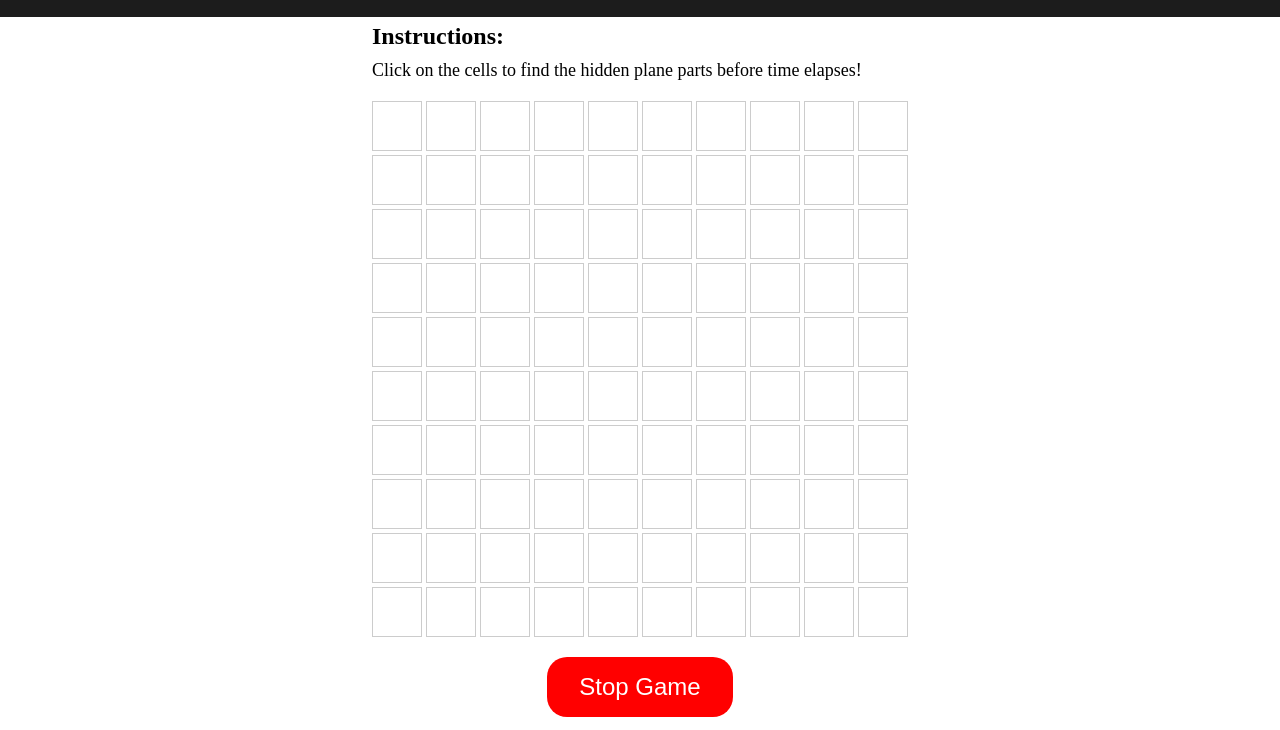
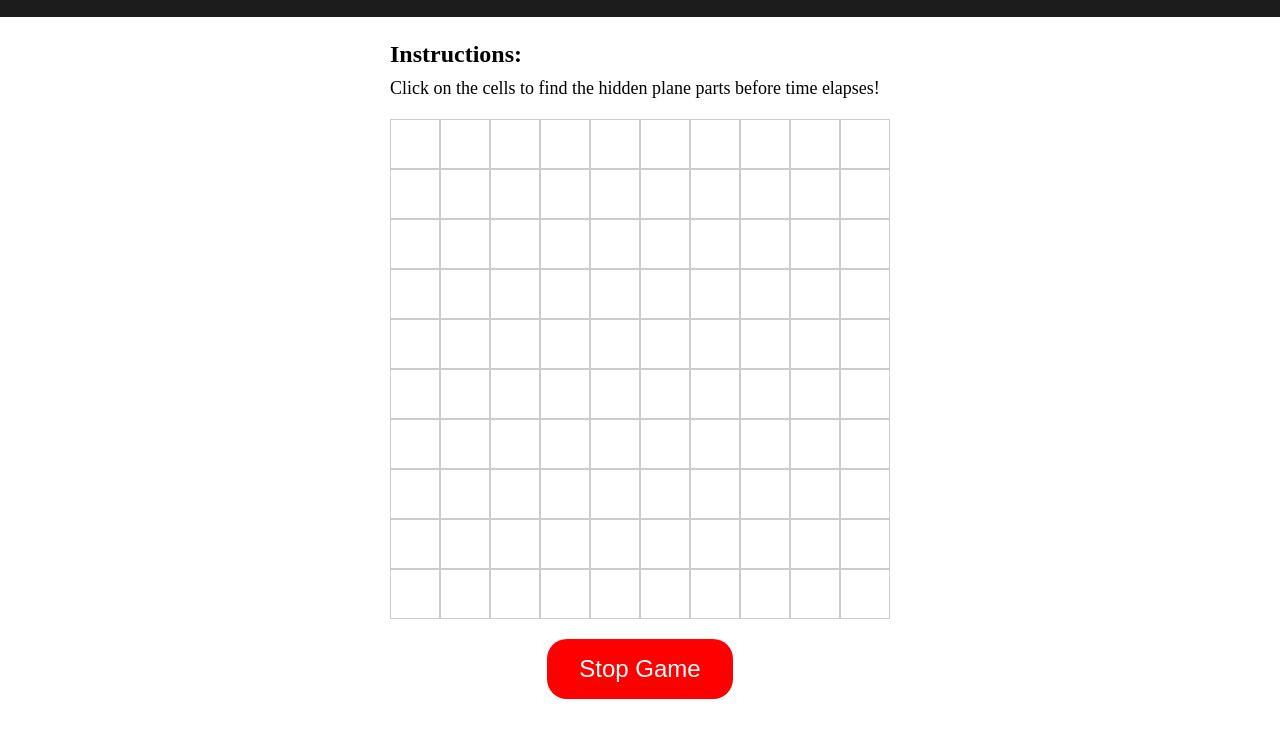
Before and after one commit to Florin-Maris/ChatGPT-hack, a plain HTML site: page battleplanes/index.html in a window 1280 px wide. Both pictures are taken after a click on the button "Start Game". Shown: the part 70-800 px from the top of the page. Drawn offline with Linux system fonts and the light colour scheme.

Commit message:
really hard to make small changes like adjusting the grid gap

```diff
--- a/battleplanes/css/style.css
+++ b/battleplanes/css/style.css
@@ -45,7 +45,7 @@ main p {
     display: none;
     grid-template-columns: repeat(var(--num-cols), 1fr);
     grid-template-rows: repeat(var(--num-rows), 1fr);
-    grid-gap: 4px;
+    grid-gap: 0;
     max-width: 100%;
 }
 
```
